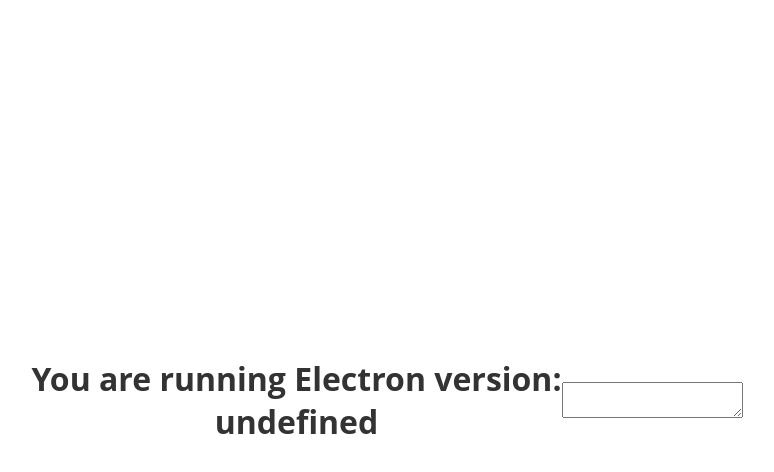
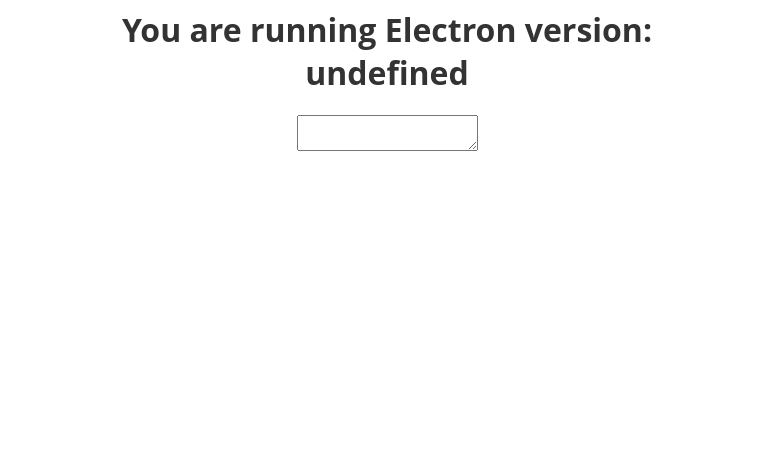
Before and after one commit to IsaacLean/learn-electron, an Electron app: page index.html in a window 1280 px wide. Shown: the whole page, without its empty margins (253-1027 px from the left). Drawn offline with Linux system fonts and the light colour scheme.

Commit message:
Add Devtron & Electron Builder

```diff
--- a/renderer.js
+++ b/renderer.js
@@ -1,3 +1,5 @@
+if(process.env.NODE_ENV === 'development') require('devtron').install()
+
 const versionEl = document.querySelector('#version');
 
 versionEl.innerText = process.versions.electron;
--- a/style.css
+++ b/style.css
@@ -1,7 +1,4 @@
 body {
-	display: flex;
-	align-items: center;
-	justify-content: center;
 	color: #333;
 	font-family: 'Open Sans', sans-serif;
 	text-align: center;
```
Also changed, not shown: package.json (+11 -4 lines), 2 other files.
